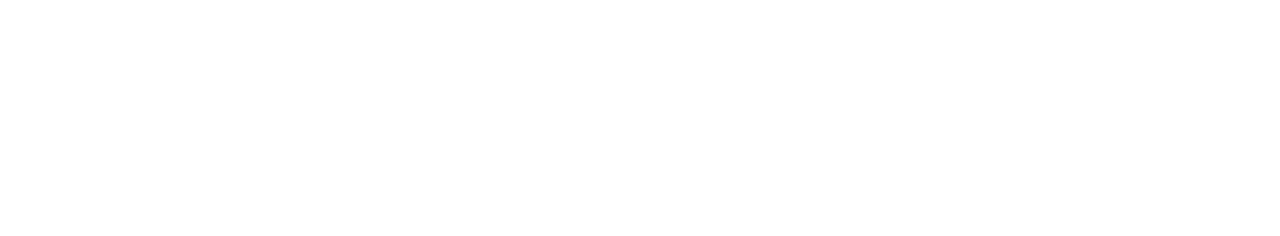
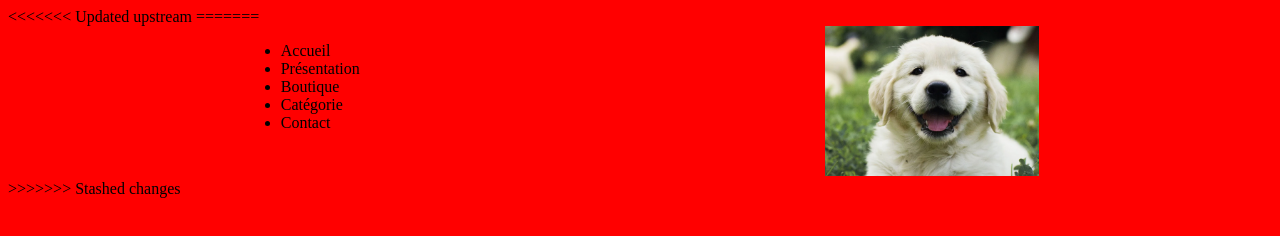
Before and after one commit to justincaulier/test.github.ex, a plain HTML site: page index.html in a window 1280 px wide. Drawn offline with Linux system fonts and the light colour scheme.

Commit message:
première modif laurent

```diff
--- a/css/screen.css
+++ b/css/screen.css
@@ -1,3 +1,13 @@
 body {
-    background-color: red;
+	background-color: red;
 }
+
+.footer {
+	display: flex;
+	justify-content: space-around;
+}
+
+.footer-image img {
+	height: 150px;
+	width: auto;
+}
--- a/index.html
+++ b/index.html
@@ -1,11 +1,15 @@
 <!DOCTYPE html>
 <html lang="en">
+
 <head>
-    <meta charset="UTF-8">
-    <meta name="viewport" content="width=device-width, initial-scale=1.0">
-    <title>Document</title>
+	<meta charset="UTF-8">
+	<meta name="viewport" content="width=device-width, initial-scale=1.0">
+	<title>Document</title>
+	<link rel="stylesheet" href="css/screen.css">
 </head>
+
 <body>
+<<<<<<< Updated upstream
     <!--Header début-->
     <!--Header fin-->
 
@@ -17,3 +21,22 @@
 
 </body>
 </html>
+=======
+	<footer class="footer">
+		<div>
+			<ul class="footer-menu">
+				<li>Accueil</li>
+				<li>Présentation</li>
+				<li>Boutique</li>
+				<li>Catégorie</li>
+				<li>Contact</li>
+			</ul>
+		</div>
+		<div class="footer-image">
+			<img src="img/footer-chiot.webp" alt="petit chiot mignon">
+		</div>
+	</footer>
+</body>
+
+</html>
+>>>>>>> Stashed changes
```
Also changed, not shown: img/footer-chiot.webp (added), 1 other file.
